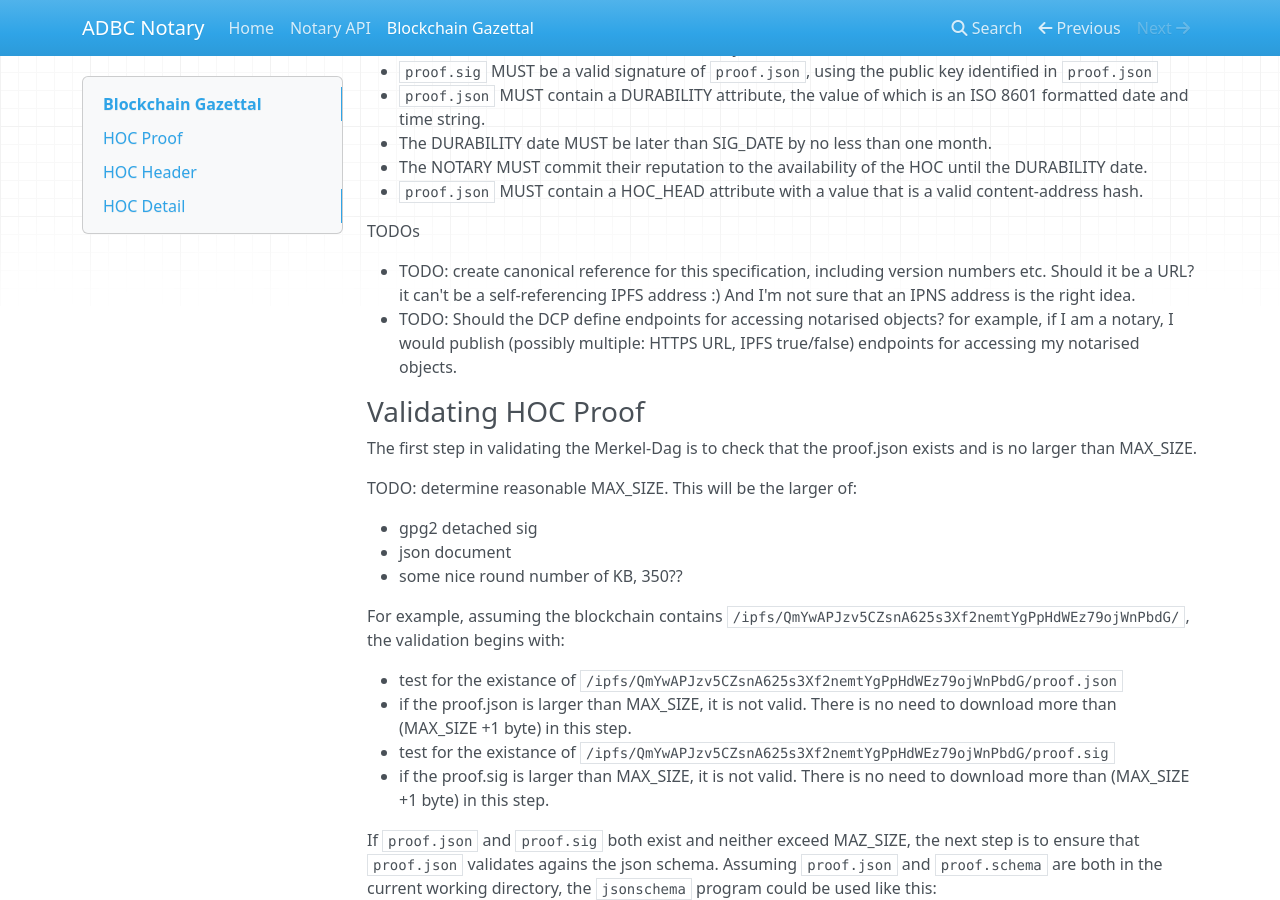
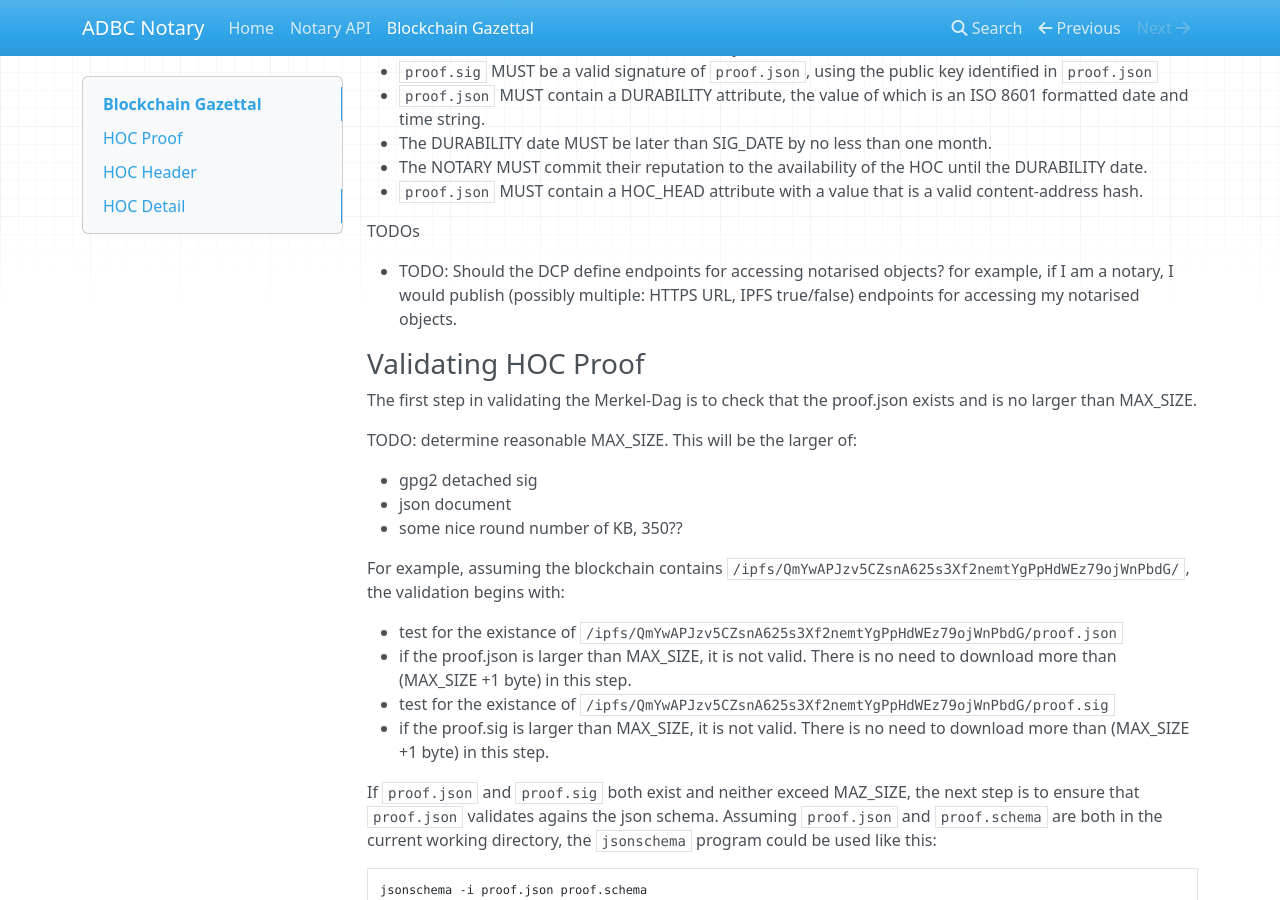
Before and after one commit to kshychko/ausdigital-nry, an MkDocs documentation site: the page built from docs/Gazette.md, in a window 1280 px wide and 900 px high, scrolled down 1673 px. Built offline with MkDocs 1.6.1, drawn with Linux system fonts in a browser that asks for light colours; nearby versions of some CDN libraries.

Commit message:
remove another #9 reference

```diff
--- a/docs/Gazette.md
+++ b/docs/Gazette.md
@@ -41,7 +41,6 @@ To ensure efficient auditability of notaries, an independant observer should be
 
 TODOs
 
- * TODO: create canonical reference for this specification, including version numbers etc. Should it be a URL? it can't be a self-referencing IPFS address :) And I'm not sure that an IPNS address is the right idea.
  * TODO: Should the DCP define endpoints for accessing notarised objects? for example, if I am a notary, I would publish (possibly multiple: HTTPS URL, IPFS true/false) endpoints for accessing my notarised objects.
 
 
```
